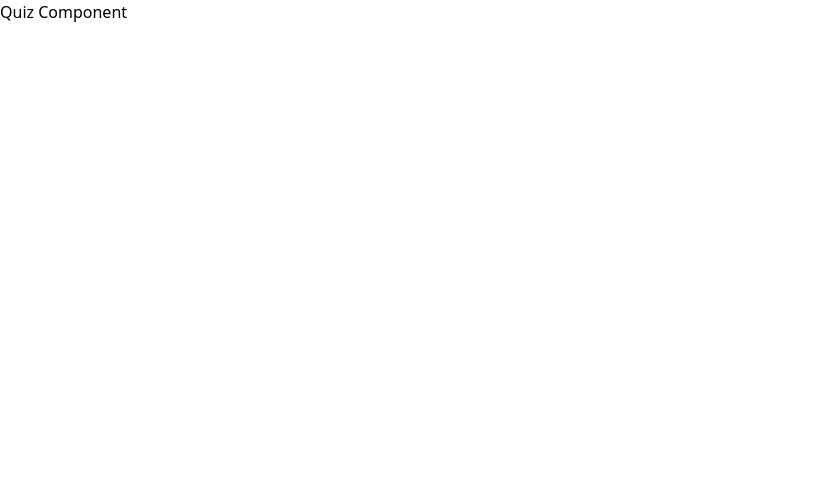
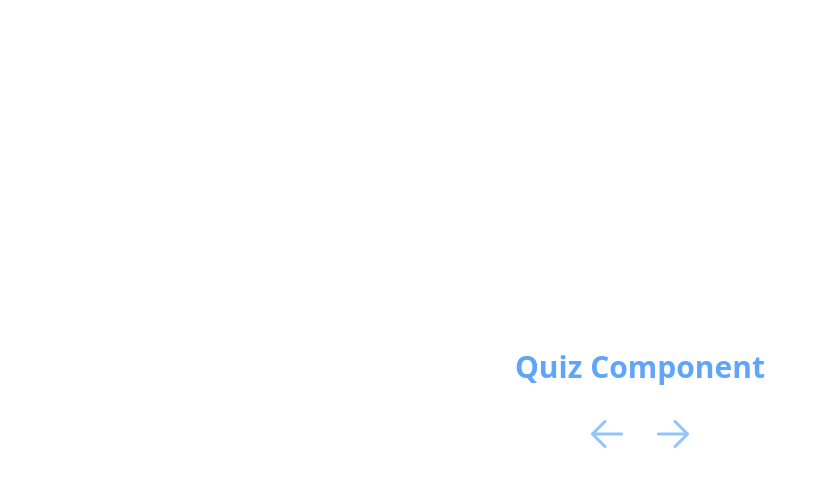
Before and after one commit to codigo-natural/EduQuest, a React (Create React App) app in the folder client/: page /quiz in a window 1280 px wide. Shown: the top 486 px of the page, without its empty margins (0-826 px from the left). Built offline with nearby package versions, Linux system fonts and the light colour scheme.

Commit message:
feat 🎉 implement quiz component

```diff
--- a/client/src/components/Quiz.jsx
+++ b/client/src/components/Quiz.jsx
@@ -1,5 +1,57 @@
 export const Quiz = () => {
+
+  function onNext() {
+    console.log('On next click')
+  }
+
+  function onPrev() {
+    console.log('On prev click')
+  }
+
   return (
-    <div>Quiz Component</div>
+    <div className="flex flex-col items-center justify-center min-h-screen">
+      <h1 className="font-semibold text-3xl text-blue-400 my-4">Quiz Component</h1>
+
+      <div className="grid grid-cols-2">
+        <button
+          onClick={onPrev}
+          className="cursor-pointer flex items-center justify-start p-2 duration-200 hover:scale-125 active:scale-100" title="Go Back"
+        >
+          <svg
+            xmlns="http://www.w3.org/2000/svg"
+            width="50px"
+            height="50px"
+            viewBox="0 0 24 24"
+            className="stroke-blue-300"
+          >
+            <path
+              strokeLinejoin="round"
+              strokeLinecap="round"
+              strokeWidth="1.5"
+              d="M11 6L5 12M5 12L11 18M5 12H19">
+            </path>
+          </svg>
+        </button>
+        <button
+          onClick={onNext}
+          className="cursor-pointer flex items-center justify-end p-2 duration-200 hover:scale-125 active:scale-100" title="Go next"
+        >
+          <svg
+            xmlns="http://www.w3.org/2000/svg"
+            width="50px"
+            height="50px"
+            viewBox="0 0 24 24"
+            className="stroke-blue-300 rotate-180"
+          >
+            <path
+              strokeLinejoin="round"
+              strokeLinecap="round"
+              strokeWidth="1.5"
+              d="M11 6L5 12M5 12L11 18M5 12H19">
+            </path>
+          </svg>
+        </button>
+      </div>
+    </div>
   )
 }
```
